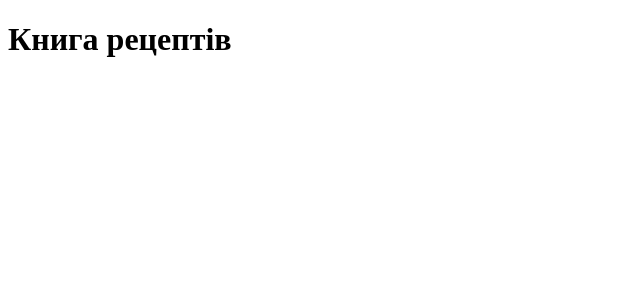
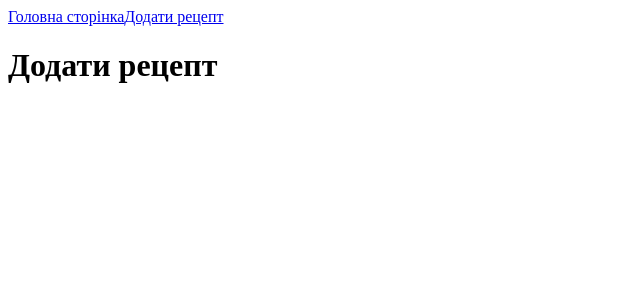
Before and after one commit to krisskov13/recipe-book, a React (Vite) app: page /add in a window 1280 px wide. Shown: the top 300 px of the page, without its empty margins (0-640 px from the left). Built offline with nearby package versions, Linux system fonts and the light colour scheme.

Commit message:
Add basic routing and Home.jsx,AddRecipe.jsx,NavBar.jsx

```diff
--- a/package.json
+++ b/package.json
@@ -11,7 +11,8 @@
   },
   "dependencies": {
     "react": "^19.1.1",
-    "react-dom": "^19.1.1"
+    "react-dom": "^19.1.1",
+    "react-router-dom": "^7.8.0"
   },
   "devDependencies": {
     "@eslint/js": "^9.32.0",
--- a/src/App.jsx
+++ b/src/App.jsx
@@ -1,8 +1,17 @@
+import { Route, Routes } from "react-router-dom"
+import Home from "./pages/Home"
+import AddRecipe from "./pages/AddRecipe"
+import NavBar from "./components/NavBar"
+
 function App() {
   return (
-      <div>
-       <h1>Книга рецептів</h1>
-      </div>
+    <>
+    <NavBar/>
+      <Routes>
+        <Route path="/" element={<Home/>}></Route>
+        <Route path="/add" element={<AddRecipe/>}></Route>
+      </Routes>
+      </>
   )
 }
 
--- /dev/null
+++ b/src/components/NavBar.jsx
@@ -0,0 +1,12 @@
+import { Link } from "react-router-dom"
+
+function NavBar() {
+    return (
+        <nav>
+            <Link to="/">Головна сторінка</Link>
+            <Link to="/add">Додати рецепт</Link>
+        </nav>
+    )
+}
+
+export default NavBar
--- a/src/main.jsx
+++ b/src/main.jsx
@@ -1,9 +1,12 @@
 import { StrictMode } from 'react'
 import { createRoot } from 'react-dom/client'
 import App from './App.jsx'
+import { BrowserRouter } from 'react-router-dom'
 
 createRoot(document.getElementById('root')).render(
   <StrictMode>
+    <BrowserRouter>
     <App />
-  </StrictMode>,
+    </BrowserRouter>
+  </StrictMode>
 )
--- /dev/null
+++ b/src/pages/AddRecipe.jsx
@@ -0,0 +1,5 @@
+function AddRecipe() {
+    return <h1>Додати рецепт</h1>
+}
+
+export default AddRecipe
--- /dev/null
+++ b/src/pages/Home.jsx
@@ -0,0 +1,5 @@
+function Home() {
+    return <h1>Головна сторінка</h1>
+}
+
+export default Home;
```
Also changed, not shown: 1 other file (tests, documents, lock files or other folders).
